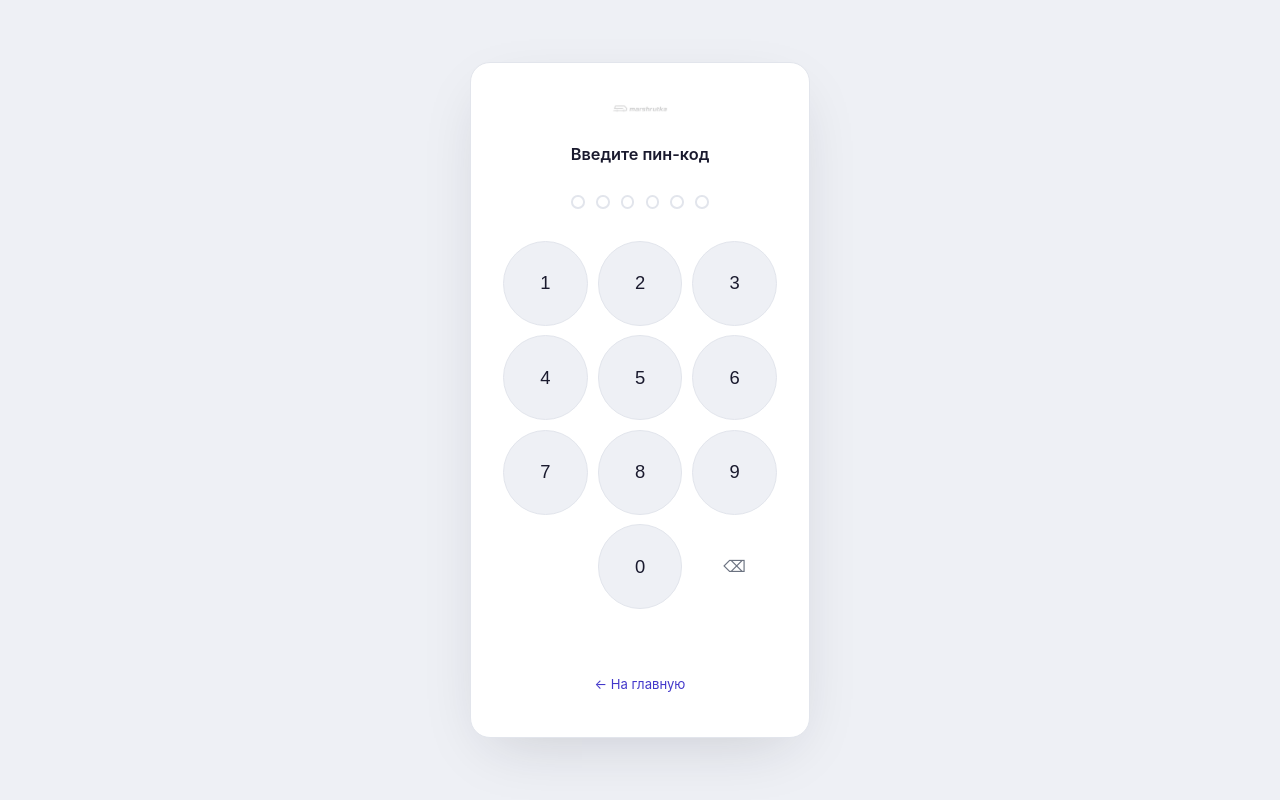
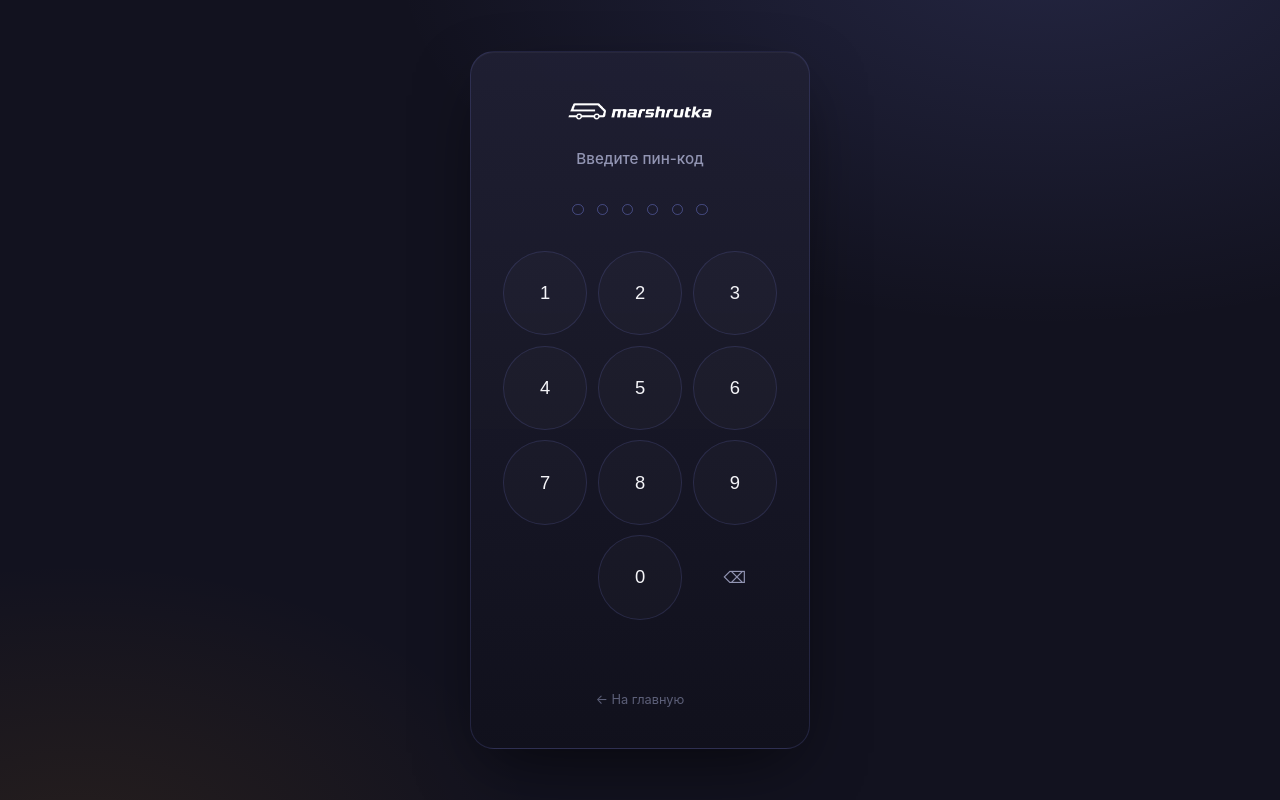
Before and after one commit to frtsvnth/marshrutka, a FastAPI app: page /login in a window 1280 px wide. Run offline with FastAPI, Linux system fonts and the light colour scheme.

Commit message:
design: премиальная тёмная тема для лендинга и входа
Композиция и техника — из mais-seating/AuthScreen (радиальные свечения
на тёмном фоне, стеклянная карточка, светящиеся пин-точки, круглая
клавиатура), перекрашено в тона маршрутки: indigo вместо gold, amber
(уже был в палитре) вместо teal — второй тёплый акцент для глубины фона.

Восстановил static/logo-white.png — белый вариант вордмарка, который
удалил в прошлый раз как "неиспользуемый дубль" при перекройке
репозитория; на самом деле он и нужен именно для тёмного фона (серый
logo.png на тёмном фоне почти не виден).

privacy/terms остались на светлой теме — длинный читаемый текст на
тёмном фоне с свечениями быстро утомляет, разделил через
body.standalone-dark / body.standalone-light.

Проверено скриншотами через headless Chrome, не на глаз по CSS.

```diff
--- a/static/app.css
+++ b/static/app.css
@@ -199,42 +199,105 @@ textarea { min-height: 120px; resize: vertical; }
 .cleanup-preset .form-hint { margin: 0; }
 .cleanup-preset form { display: flex; gap: .35rem; }
 
-/* ── Публичные страницы: лендинг, вход, юридические — без сайдбара ── */
+/* ── Публичные страницы: лендинг и вход — тёмная премиальная тема ──
+   Композиция и техника взяты из mais-seating/AuthScreen (радиальные
+   свечения на тёмном фоне, стеклянная карточка, светящиеся пин-точки),
+   перекрашено в тона маршрутки: indigo вместо gold, amber (тоже уже есть
+   в палитре) вместо teal — второй, тёплый акцент для глубины фона. */
+:root {
+  --dark-bg: #12121f;
+  --dark-surface-1: rgba(32, 32, 52, .92);
+  --dark-surface-2: rgba(17, 17, 28, .97);
+  --dark-border: rgba(129, 140, 248, .16);
+  --dark-border-hover: rgba(129, 140, 248, .4);
+  --indigo-glow: #818cf8;
+  --text-on-dark: #f4f4f8;
+  --text-on-dark-muted: #9295b3;
+  --text-on-dark-faint: #5c5f78;
+}
+
 body.standalone { display: block; height: auto; min-height: 100vh; overflow: auto; }
 .standalone-wrap {
-  min-height: 100vh; display: flex; flex-direction: column;
+  position: relative; min-height: 100vh; display: flex; flex-direction: column;
   align-items: center; justify-content: center; padding: 2.5rem 1.25rem;
 }
 
-.landing-card { max-width: 560px; width: 100%; text-align: center; }
-.landing-logo { width: 120px; height: auto; margin: 0 auto 1.75rem; display: block; }
-.landing-title { font-size: 1.6rem; font-weight: 700; margin-bottom: .7rem; letter-spacing: -0.02em; }
-.landing-desc { color: var(--text-muted); font-size: .95rem; margin-bottom: 2.25rem; line-height: 1.75; }
+/* Тёмная тема — лендинг и вход (эффектные страницы). */
+body.standalone-dark { background: var(--dark-bg); color: var(--text-on-dark); }
+body.standalone-dark .standalone-wrap {
+  background:
+    radial-gradient(1100px 650px at 82% -8%, rgba(129, 140, 248, .16), transparent 60%),
+    radial-gradient(850px 550px at 6% 108%, rgba(245, 158, 11, .09), transparent 55%),
+    var(--dark-bg);
+  overflow: hidden;
+}
+
+/* Светлая тема — privacy/terms (длинный читаемый текст). */
+body.standalone-light { background: var(--bg); color: var(--text); }
+
+@keyframes rise-in {
+  from { opacity: 0; transform: translateY(16px) scale(.98); }
+  to   { opacity: 1; transform: translateY(0) scale(1); }
+}
+
+/* ── Лендинг ── */
+.landing-card {
+  position: relative; max-width: 580px; width: 100%; text-align: center;
+  animation: rise-in .55s cubic-bezier(.22, 1, .36, 1);
+}
+.landing-logo {
+  width: 220px; max-width: 60%; height: auto; margin: 0 auto 2.5rem; display: block;
+  filter: drop-shadow(0 8px 24px rgba(129, 140, 248, .25));
+}
+.landing-title {
+  font-size: 2rem; font-weight: 700; margin-bottom: .85rem; letter-spacing: -.02em;
+  background: linear-gradient(135deg, #fff, var(--indigo-glow) 140%);
+  -webkit-background-clip: text; background-clip: text; color: transparent;
+}
+.landing-desc {
+  color: var(--text-on-dark-muted); font-size: .98rem; margin: 0 auto 2.5rem;
+  max-width: 460px; line-height: 1.8;
+}
 .landing-actions { display: flex; flex-direction: column; gap: .75rem; align-items: center; }
-.landing-legal { margin-top: 2.5rem; font-size: .82rem; color: var(--text-light); }
-.landing-legal a { color: var(--text-muted); }
-.landing-legal span.sep { margin: 0 .5rem; }
+.landing-legal { margin-top: 2.75rem; font-size: .82rem; color: var(--text-on-dark-faint); }
+.landing-legal a { color: var(--text-on-dark-muted); }
+.landing-legal a:hover { color: var(--indigo-glow); }
+.landing-legal span.sep { margin: 0 .6rem; }
 
-.btn-lg { padding: .8rem 2.4rem; font-size: 1rem; border-radius: 12px; }
+.btn-lg {
+  padding: .85rem 2.6rem; font-size: 1rem; border-radius: 100px;
+  background: linear-gradient(135deg, var(--indigo), #6366f1);
+  box-shadow: 0 12px 32px -8px rgba(99, 102, 241, .55);
+  transition: box-shadow .18s, transform .12s;
+}
+.btn-lg:hover { box-shadow: 0 16px 40px -8px rgba(99, 102, 241, .7); transform: translateY(-1px); }
+.btn-lg:active { transform: translateY(0); }
 
 /* ── Экран входа: пин-код ── */
 .auth-card {
-  max-width: 340px; width: 100%; text-align: center;
-  background: var(--surface); border: 1px solid var(--border); border-radius: 20px;
-  padding: 2.5rem 2rem; box-shadow: 0 20px 60px -20px rgba(26, 26, 46, .18);
+  position: relative; max-width: 340px; width: 100%; text-align: center;
+  background: linear-gradient(180deg, var(--dark-surface-1), var(--dark-surface-2));
+  border: 1px solid var(--dark-border); border-radius: 24px;
+  padding: 2.75rem 2rem 2.25rem;
+  box-shadow: 0 24px 70px -20px rgba(0, 0, 0, .65), inset 0 1px 0 rgba(255, 255, 255, .04);
+  animation: rise-in .5s cubic-bezier(.22, 1, .36, 1);
 }
-.auth-brand { margin-bottom: 1.75rem; }
-.auth-brand img { width: 56px; height: auto; margin: 0 auto .6rem; display: block; }
-.auth-title { font-size: 1.02rem; font-weight: 600; margin-bottom: 1.75rem; color: var(--text); }
+.auth-brand { margin-bottom: 1.5rem; display: flex; justify-content: center; }
+.auth-brand img { width: 150px; max-width: 100%; height: auto; display: block; }
+.auth-title { font-size: .95rem; font-weight: 500; margin-bottom: 2rem; color: var(--text-on-dark-muted); }
 
-.pin-dots { display: flex; justify-content: center; gap: .7rem; margin-bottom: 2rem; }
+.pin-dots { display: flex; justify-content: center; gap: .85rem; margin-bottom: 2.25rem; }
 .pin-dot {
-  width: .85rem; height: .85rem; border-radius: 50%;
-  border: 2px solid var(--border); background: transparent;
-  transition: background .12s, border-color .12s;
+  width: .7rem; height: .7rem; border-radius: 50%;
+  border: 1.5px solid var(--dark-border-hover); background: transparent;
+  transition: background .15s, border-color .15s, box-shadow .15s;
 }
-.pin-dot.on { background: var(--indigo); border-color: var(--indigo); }
-.pin-dot.err { border-color: var(--failed-text); }
+.pin-dot.on {
+  background: var(--indigo-glow); border-color: var(--indigo-glow);
+  box-shadow: 0 0 14px -1px var(--indigo-glow);
+}
+.pin-dot.err { border-color: #f87171; }
+.pin-dot.err.on { background: #f87171; border-color: #f87171; box-shadow: 0 0 14px -1px #f87171; }
 .pin-dots.shake { animation: pin-shake .45s; }
 @keyframes pin-shake {
   0%, 100% { transform: translateX(0); }
@@ -244,20 +307,25 @@ body.standalone { display: block; height: auto; min-height: 100vh; overflow: aut
   80% { transform: translateX(7px); }
 }
 
-.keypad { display: grid; grid-template-columns: repeat(3, 1fr); gap: .6rem; }
+.keypad { display: grid; grid-template-columns: repeat(3, 1fr); gap: .65rem; }
 .key {
-  aspect-ratio: 1; border-radius: 50%; border: 1px solid var(--border);
-  background: var(--bg); font-size: 1.15rem; font-weight: 500; color: var(--text);
-  cursor: pointer; transition: background .1s, color .1s;
+  aspect-ratio: 1; border-radius: 50%; border: 1px solid var(--dark-border);
+  background: rgba(255, 255, 255, .02); font-size: 1.15rem; font-weight: 500;
+  color: var(--text-on-dark); cursor: pointer;
+  transition: background .12s, border-color .12s, transform .06s;
 }
-.key:hover { background: var(--indigo-light); }
-.key:active { background: var(--indigo); color: #fff; }
+.key:hover { border-color: var(--indigo-glow); background: rgba(129, 140, 248, .1); }
+.key:active { transform: scale(.93); background: rgba(129, 140, 248, .22); }
 .key-spacer { visibility: hidden; }
-.key-back { font-size: 1rem; color: var(--text-muted); background: transparent; border-color: transparent; }
-.key-back:hover { background: var(--pending-bg); }
+.key-back { font-size: 1rem; color: var(--text-on-dark-muted); background: transparent; border-color: transparent; }
+.key-back:hover { background: rgba(255, 255, 255, .04); border-color: transparent; }
 
-.auth-hint { min-height: 1.2rem; margin-top: 1.25rem; font-size: .82rem; color: var(--failed-text); }
-.auth-back { display: inline-block; margin-top: 1.5rem; font-size: .82rem; }
+.auth-hint { min-height: 1.2rem; margin-top: 1.4rem; font-size: .8rem; letter-spacing: .02em; color: #f87171; }
+.auth-back {
+  display: inline-block; margin-top: 1.75rem; font-size: .8rem;
+  color: var(--text-on-dark-faint);
+}
+.auth-back:hover { color: var(--indigo-glow); }
 
 /* ── Privacy / Terms ── */
 .policy-page { max-width: 720px; width: 100%; }
--- a/templates/landing.html
+++ b/templates/landing.html
@@ -11,11 +11,11 @@
 <link rel="manifest" href="/static/site.webmanifest">
 <link rel="stylesheet" href="/static/app.css">
 </head>
-<body class="standalone">
+<body class="standalone standalone-dark">
 
 <div class="standalone-wrap">
   <div class="landing-card">
-    <img class="landing-logo" src="/static/logo.png" alt="Marshrutka">
+    <img class="landing-logo" src="/static/logo-white.png" alt="Marshrutka">
     <div class="landing-title">Marshrutka</div>
     <div class="landing-desc">
       Административная панель конвейера автоматической подготовки и публикации
--- a/templates/login.html
+++ b/templates/login.html
@@ -11,12 +11,12 @@
 <link rel="manifest" href="/static/site.webmanifest">
 <link rel="stylesheet" href="/static/app.css">
 </head>
-<body class="standalone">
+<body class="standalone standalone-dark">
 
 <div class="standalone-wrap">
   <div class="auth-card">
     <div class="auth-brand">
-      <img src="/static/logo.png" alt="Marshrutka">
+      <img src="/static/logo-white.png" alt="Marshrutka">
     </div>
     <div class="auth-title">Введите пин-код</div>
 
--- a/templates/privacy.html
+++ b/templates/privacy.html
@@ -11,7 +11,7 @@
 <link rel="manifest" href="/static/site.webmanifest">
 <link rel="stylesheet" href="/static/app.css">
 </head>
-<body class="standalone">
+<body class="standalone standalone-light">
 
 <div class="standalone-wrap">
   <div class="policy-page">
--- a/templates/terms.html
+++ b/templates/terms.html
@@ -11,7 +11,7 @@
 <link rel="manifest" href="/static/site.webmanifest">
 <link rel="stylesheet" href="/static/app.css">
 </head>
-<body class="standalone">
+<body class="standalone standalone-light">
 
 <div class="standalone-wrap">
   <div class="policy-page">
```
Also changed, not shown: static/logo-white.png (added).
